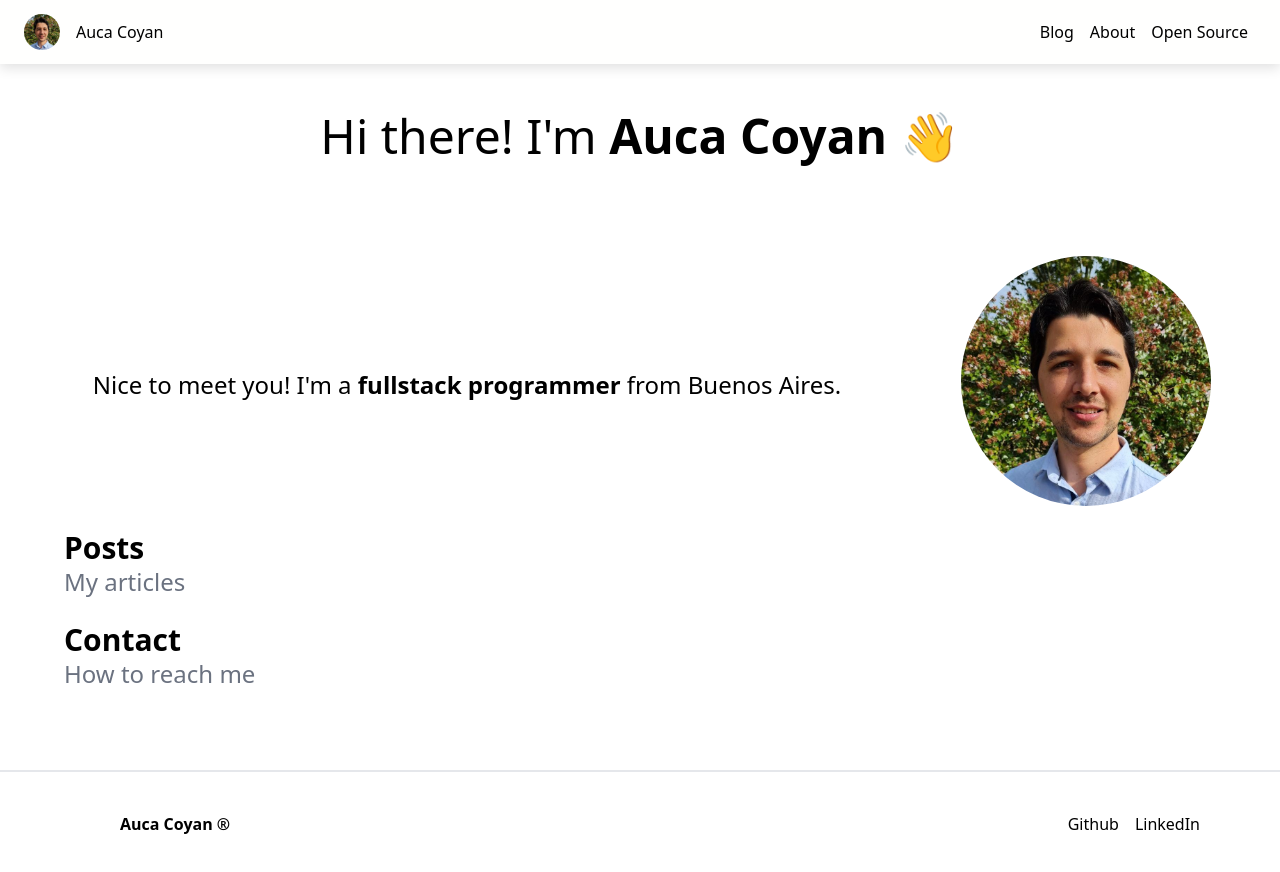
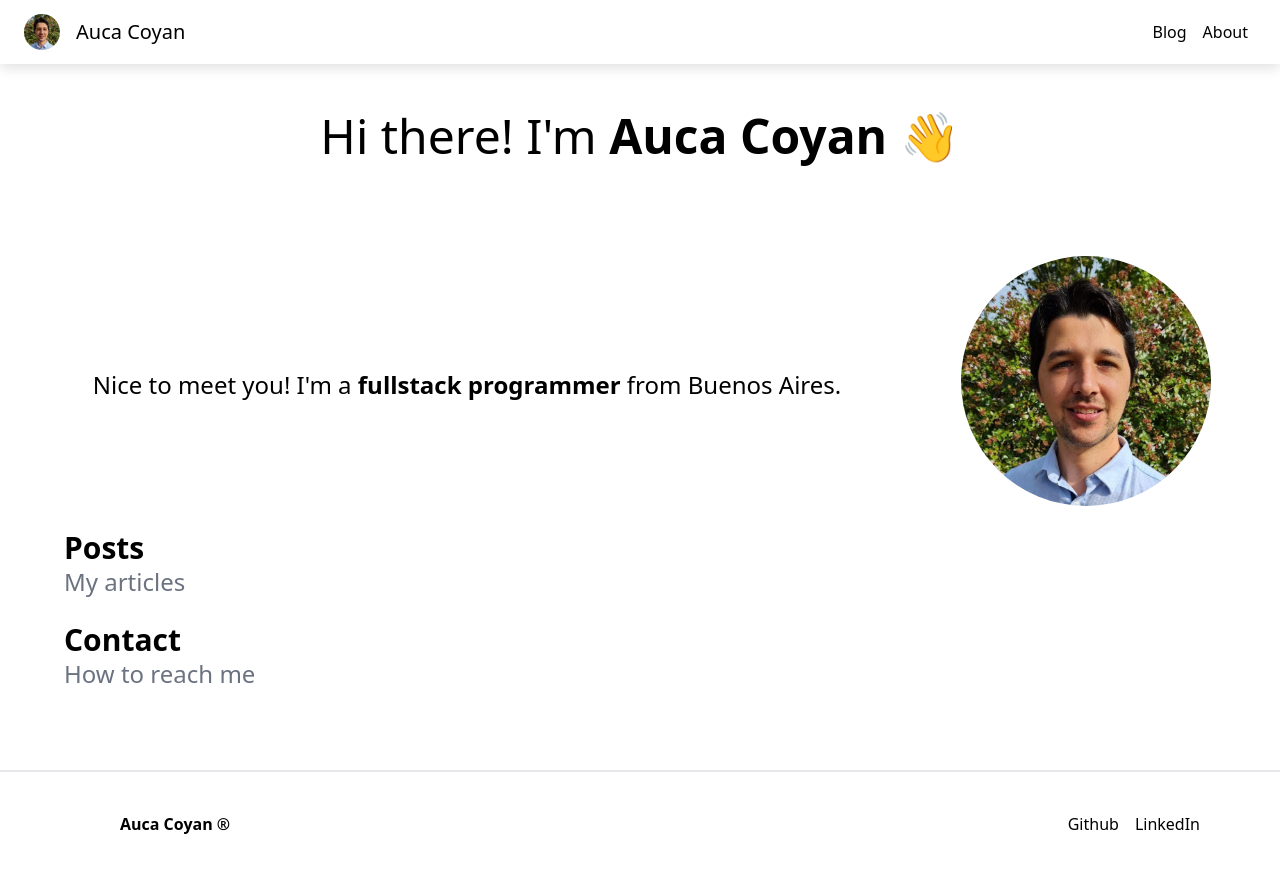
Before and after one commit to AucaCoyan/blog, a Next.js app: page / in a window 1280 px wide. Shown: the top 872 px of the page. Built offline with nearby package versions, Linux system fonts and the light colour scheme.

Commit message:
:children_crossing: better `Header.tsx`

```diff
--- a/src/components/Header.tsx
+++ b/src/components/Header.tsx
@@ -6,10 +6,11 @@ import profile_pic from "../../utils/profile_pic.jpg";
 const Header = () => {
   return (
     <>
-      <nav className="bg-[#fffffe] dark:bg-[#121212bf] backdrop-saturate-180 py-3 sticky top-0 shadow-semiXL">
+      {/* Nav Bar (transparent, no titles or buttons) */}
+      <nav className="sticky top-0 z-10 py-3 mx-auto backdrop-saturate-180 backdrop-blur-lg shadow-semiXL bg-[121212bf]">
         <div className="flex items-center justify-between px-6 m-auto">
+          <>
             <Link href="/">
-            <>
               {/* Logo */}
               <div className="flex items-center justify-between cursor-pointer">
                 <Image
@@ -19,25 +20,21 @@ const Header = () => {
                   alt="profile pic"
                   className="rounded-full"
                 />
-                <p className="ml-4">Auca Coyan</p>
+                <p className="ml-4 text-xl">Auca Coyan</p>
               </div>
+            </Link>
 
-              {/* Links */}
-
+            {/* Left Links */}
             <ul className="flex pl-10">
               {/* TODO: add a .map, for loop or cycle  */}
-                <li className="px-2 py-2">
+              <li className="px-2 py-2 ">
                 <Link href="/blog">Blog</Link>
               </li>
               <li className="px-2 py-2">
                 <Link href="/">About</Link>
               </li>
-                <li className="px-2 py-2">
-                  <Link href="/">Open Source</Link>
-                </li>
             </ul>
           </>
-          </Link>
         </div>
       </nav>
     </>
```
Lines whose indentation alone changed are shown as unchanged.
